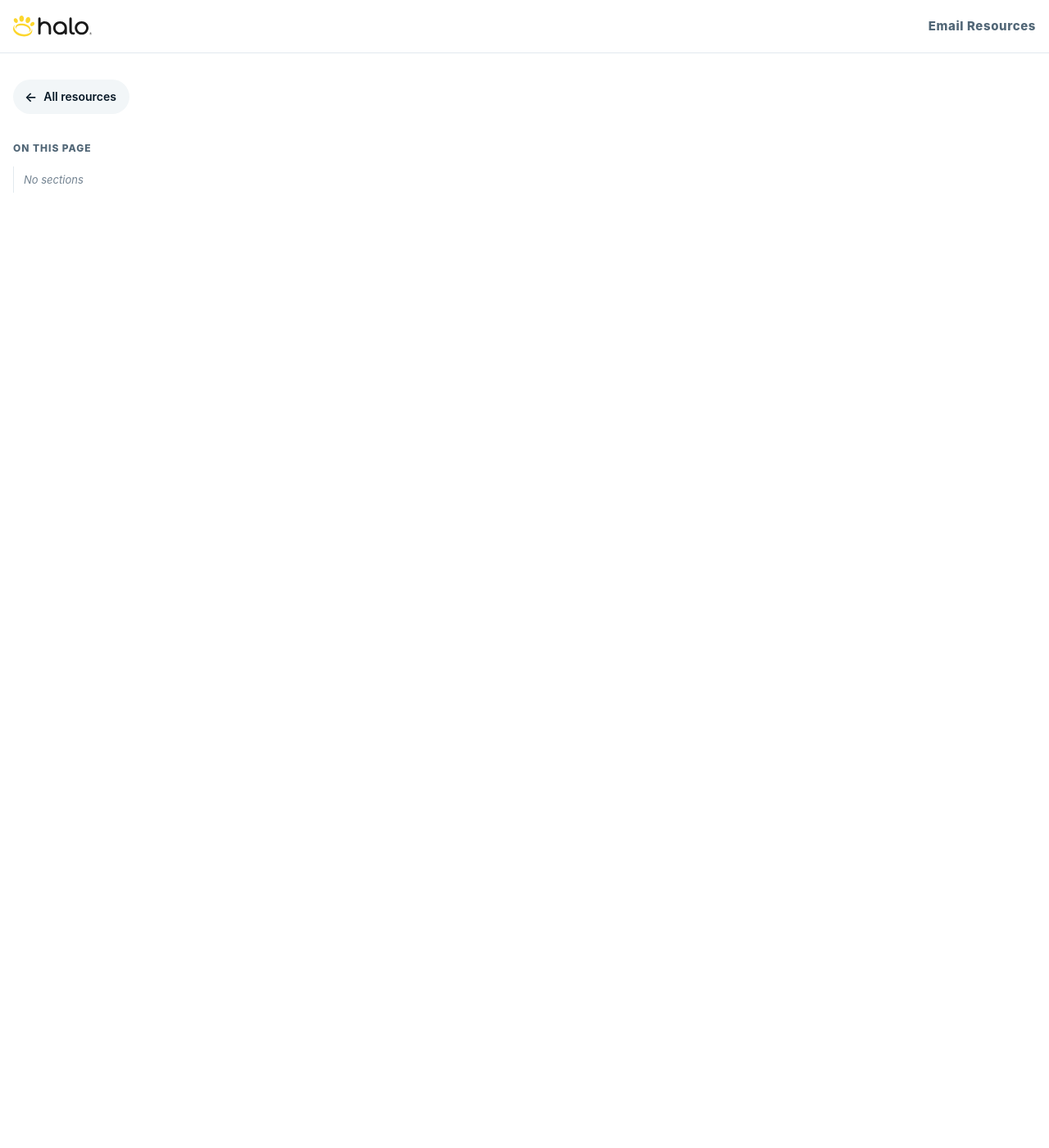
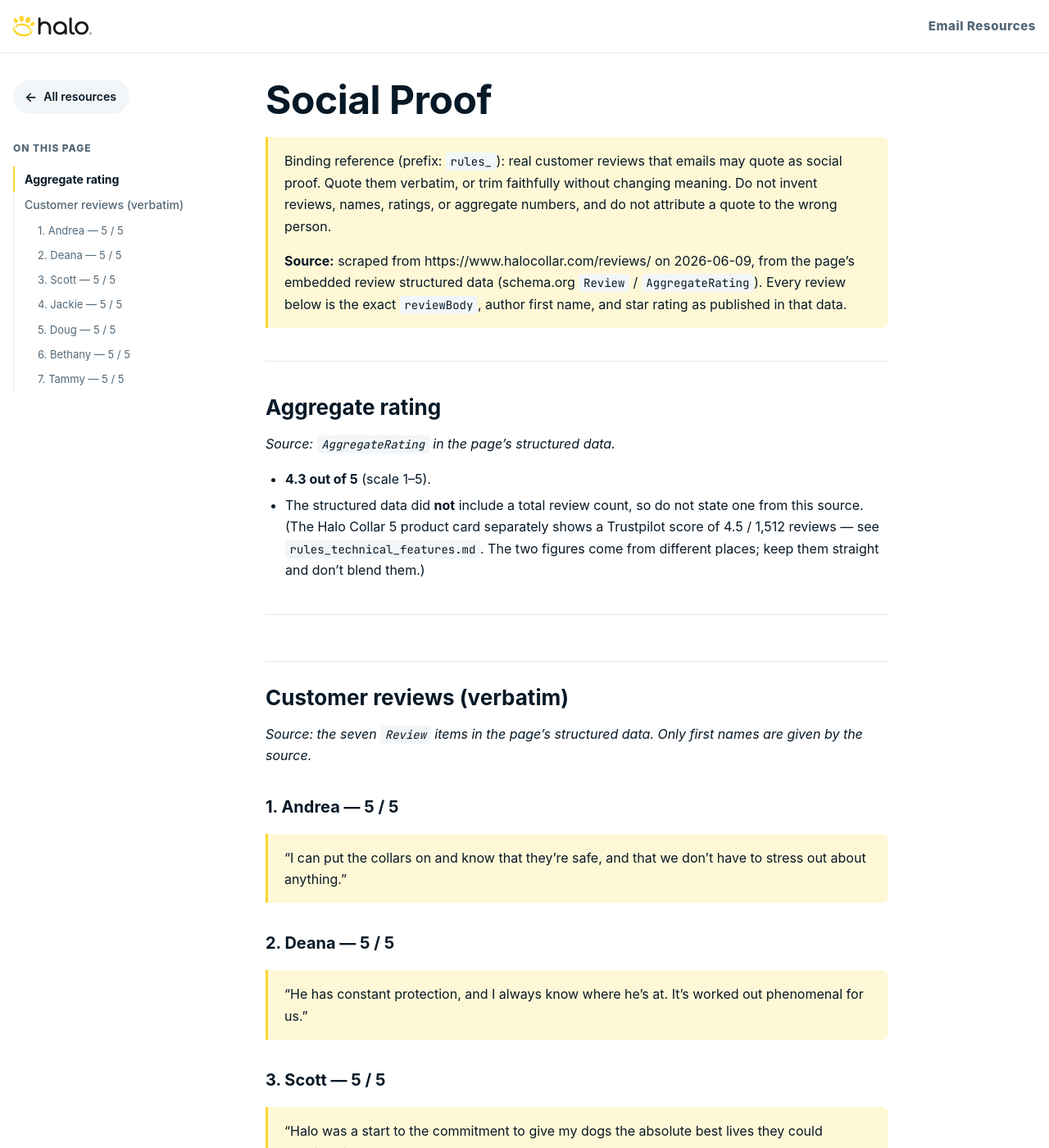
Before and after one commit to Topdecileinc/halo-resources, a Jekyll site: the page built from product-brain/rules_social_proof.md, in a window 1280 px wide and 1400 px high. Shown: the whole window at 82% size. Built offline with Jekyll 4.4.1, drawn with Linux system fonts in a browser that asks for light colours; our own code applies the rules of GitHub Pages for plain Markdown files; some of the changed text lies outside the part shown.

Commit message:
Populate product-brain/rules_social_proof.md from halocollar.com/reviews
Scraped https://www.halocollar.com/reviews/ (2026-06-09) and extracted the 7
customer reviews embedded in the page's schema.org structured data — verbatim
reviewBody, author first name, and 5/5 rating each — plus the 4.3/5
AggregateRating (no review count present in the data). Nothing paraphrased or
invented; pulled straight from the page's JSON-LD. Clean whitelist (no gaps/notes).

Co-Authored-By: Claude Opus 4.8 <noreply@anthropic.com>

```diff
--- a/product-brain/rules_social_proof.md
+++ b/product-brain/rules_social_proof.md
@@ -1,2 +1,49 @@
 ---
 ---
+# Social Proof
+
+> Binding reference (prefix: `rules_`): real customer reviews that emails may quote as
+> social proof. Quote them verbatim, or trim faithfully without changing meaning. Do not
+> invent reviews, names, ratings, or aggregate numbers, and do not attribute a quote to the
+> wrong person.
+>
+> **Source:** scraped from https://www.halocollar.com/reviews/ on 2026-06-09, from the
+> page's embedded review structured data (schema.org `Review` / `AggregateRating`). Every
+> review below is the exact `reviewBody`, author first name, and star rating as published in
+> that data.
+
+---
+
+## Aggregate rating
+
+*Source: `AggregateRating` in the page's structured data.*
+
+- **4.3 out of 5** (scale 1–5).
+- The structured data did **not** include a total review count, so do not state one from this source. (The Halo Collar 5 product card separately shows a Trustpilot score of 4.5 / 1,512 reviews — see `rules_technical_features.md`. The two figures come from different places; keep them straight and don't blend them.)
+
+---
+
+## Customer reviews (verbatim)
+
+*Source: the seven `Review` items in the page's structured data. Only first names are given by the source.*
+
+### 1. Andrea — 5 / 5
+> "I can put the collars on and know that they’re safe, and that we don’t have to stress out about anything."
+
+### 2. Deana — 5 / 5
+> "He has constant protection, and I always know where he’s at. It’s worked out phenomenal for us."
+
+### 3. Scott — 5 / 5
+> "Halo was a start to the commitment to give my dogs the absolute best lives they could possibly live, every day."
+
+### 4. Jackie — 5 / 5
+> "I said, ‘There has to be a better way, there has to be something that won’t shock him coming back [towards the house].’"
+
+### 5. Doug — 5 / 5
+> "In the beginning I thought, ‘Well, this won’t work.’ Well, it does. It works. It does exactly what they claim it can do."
+
+### 6. Bethany — 5 / 5
+> "I felt so much better that she could be outside where she wanted to be."
+
+### 7. Tammy — 5 / 5
+> "Romeo would get out of our fenced yard 3–5 times a week. I decided I really needed to do something drastic, and that was the Halo Collar."
```
